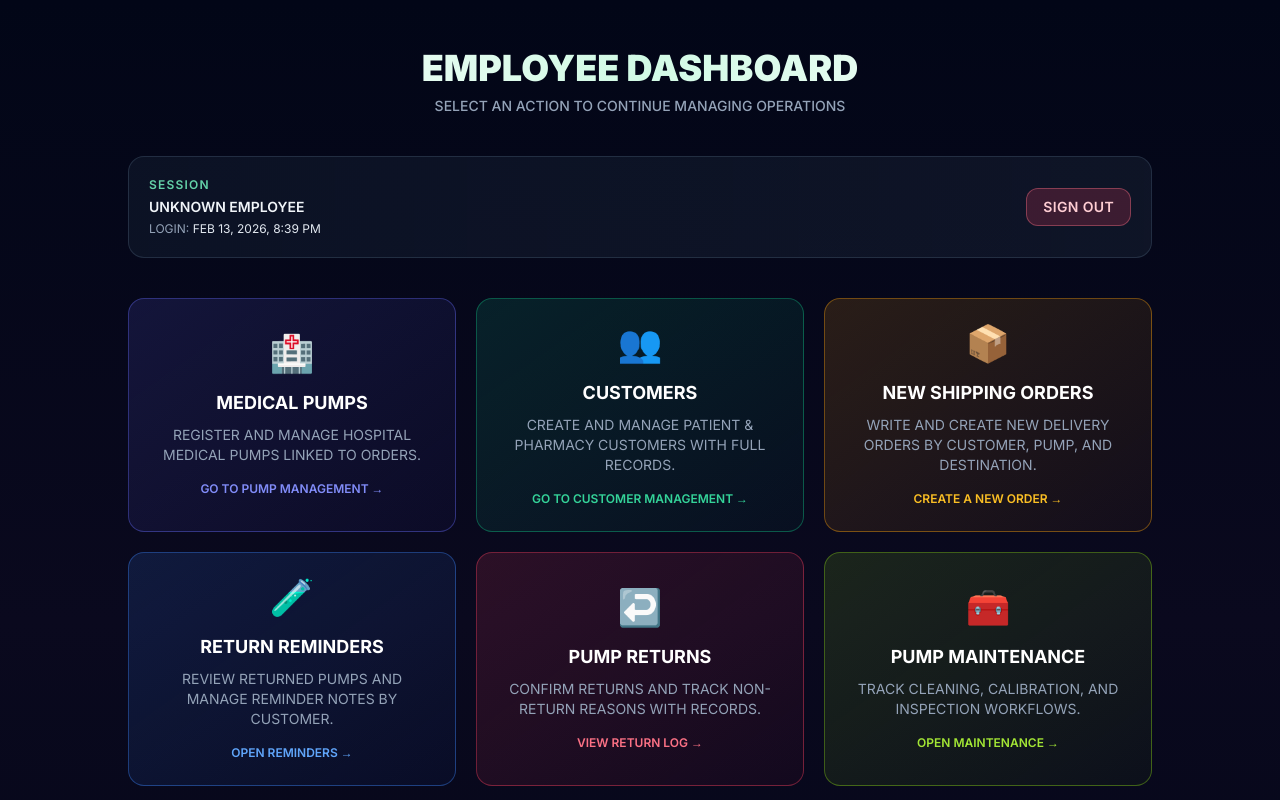
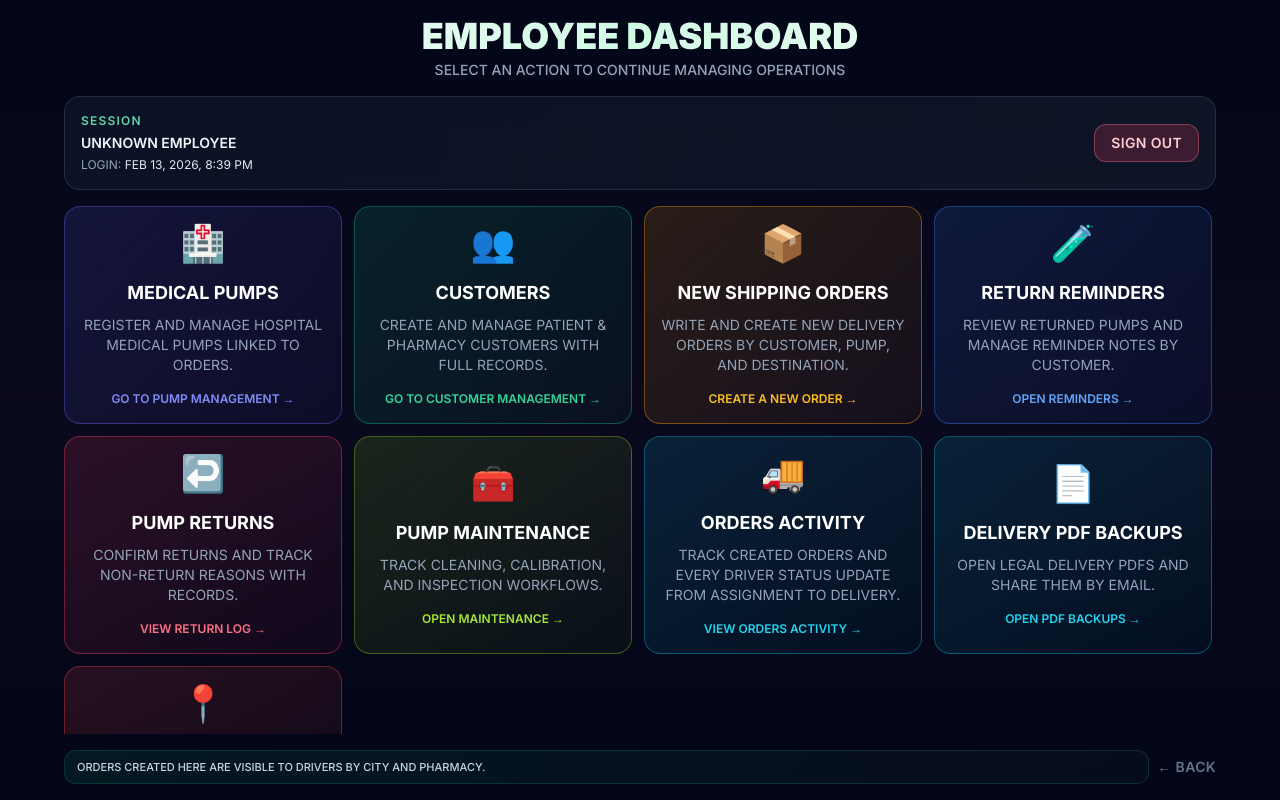
Before and after one commit to planaileen1-ctrl/nexus-logistics, a Next.js app: page /employee/dashboard in a window 1280 px wide. Shown: the top 800 px of the page. Built offline with nearby package versions, Linux system fonts and the light colour scheme; no server answers.

Commit message:
cambios pantalla

```diff
--- a/app/driver/dashboard/page.tsx
+++ b/app/driver/dashboard/page.tsx
@@ -152,6 +152,7 @@ function SignatureCanvas({
   };
 
   const start = (e: any) => {
+    if (e?.cancelable) e.preventDefault();
     drawing.current = true;
     const ctx = canvasRef.current!.getContext("2d")!;
     const { x, y } = pos(e);
@@ -160,6 +161,7 @@ function SignatureCanvas({
   };
 
   const move = (e: any) => {
+    if (e?.cancelable) e.preventDefault();
     if (!drawing.current) return;
     const ctx = canvasRef.current!.getContext("2d")!;
     const { x, y } = pos(e);
@@ -185,7 +187,7 @@ function SignatureCanvas({
         ref={canvasRef}
         width={320}
         height={120}
-        className="border border-white/20 rounded bg-black"
+        className="border border-white/20 rounded bg-black touch-none"
         onMouseDown={start}
         onMouseMove={move}
         onMouseUp={end}
--- a/app/employee/dashboard/page.tsx
+++ b/app/employee/dashboard/page.tsx
@@ -67,16 +67,16 @@ export default function EmployeeDashboardPage() {
     : "--";
 
   return (
-    <main className="min-h-screen bg-gradient-to-b from-[#020617] via-[#0a091e] to-[#020617] text-white px-4 py-8 overflow-hidden">
+    <main className="h-screen bg-gradient-to-b from-[#020617] via-[#0a091e] to-[#020617] text-white px-4 py-4 overflow-hidden">
 
       {/* Background decorations */}
       <div className="fixed top-0 left-0 w-96 h-96 bg-emerald-500/8 blur-3xl rounded-full -z-10" />
       <div className="fixed bottom-0 right-0 w-96 h-96 bg-indigo-500/8 blur-3xl rounded-full -z-10" />
 
-      <div className="w-full max-w-5xl mx-auto space-y-10">
+      <div className="w-full max-w-6xl h-full mx-auto flex flex-col gap-4">
 
         {/* HEADER */}
-        <div className="text-center space-y-2 pt-4">
+        <div className="text-center space-y-1">
           <h1 className="text-4xl font-black bg-gradient-to-r from-white via-emerald-100 to-white bg-clip-text text-transparent">
             Employee Dashboard
           </h1>
@@ -85,7 +85,7 @@ export default function EmployeeDashboardPage() {
           </p>
         </div>
 
-        <div className="bg-gradient-to-r from-slate-900/70 to-slate-800/40 border border-slate-700/60 rounded-2xl p-4 md:p-5 flex flex-col md:flex-row md:items-center md:justify-between gap-4">
+        <div className="bg-gradient-to-r from-slate-900/70 to-slate-800/40 border border-slate-700/60 rounded-2xl p-3 md:p-4 flex flex-col md:flex-row md:items-center md:justify-between gap-3">
           <div className="space-y-1">
             <p className="text-xs uppercase tracking-widest text-emerald-300/90 font-semibold">
               Session
@@ -109,14 +109,15 @@ export default function EmployeeDashboardPage() {
           </button>
         </div>
 
-        {/* CARDS GRID */}
-        <div className="grid grid-cols-1 md:grid-cols-3 gap-5">
+        <div className="flex-1 min-h-0">
+          {/* CARDS GRID */}
+          <div className="h-full overflow-y-auto pr-1 grid grid-cols-1 sm:grid-cols-2 xl:grid-cols-4 gap-3">
 
           {/* MEDICAL PUMPS */}
           <button
             onClick={() => router.push("/employee/pumps")}
             className="group cursor-pointer bg-gradient-to-br from-indigo-500/15 to-indigo-600/5 border border-indigo-500/40 hover:border-indigo-400/80
-                       rounded-2xl p-6 transition-all duration-300 hover:scale-[1.03] hover:shadow-lg hover:shadow-indigo-500/20"
+                       rounded-2xl p-4 transition-all duration-300 hover:scale-[1.02] hover:shadow-lg hover:shadow-indigo-500/20"
           >
             <div className="space-y-4">
               <div className="text-indigo-300 text-4xl group-hover:scale-110 transition-transform">🏥</div>
@@ -132,7 +133,7 @@ export default function EmployeeDashboardPage() {
           <button
             onClick={() => router.push("/employee/customers")}
             className="group cursor-pointer bg-gradient-to-br from-emerald-500/15 to-emerald-600/5 border border-emerald-500/40 hover:border-emerald-400/80
-                       rounded-2xl p-6 transition-all duration-300 hover:scale-[1.03] hover:shadow-lg hover:shadow-emerald-500/20"
+                       rounded-2xl p-4 transition-all duration-300 hover:scale-[1.02] hover:shadow-lg hover:shadow-emerald-500/20"
           >
             <div className="space-y-4">
               <div className="text-emerald-300 text-4xl group-hover:scale-110 transition-transform">👥</div>
@@ -148,7 +149,7 @@ export default function EmployeeDashboardPage() {
           <button
             onClick={() => router.push("/employee/orders?view=create")}
             className="group cursor-pointer bg-gradient-to-br from-amber-500/15 to-amber-600/5 border border-amber-500/40 hover:border-amber-400/80
-                       rounded-2xl p-6 transition-all duration-300 hover:scale-[1.03] hover:shadow-lg hover:shadow-amber-500/20"
+                       rounded-2xl p-4 transition-all duration-300 hover:scale-[1.02] hover:shadow-lg hover:shadow-amber-500/20"
           >
             <div className="space-y-4">
               <div className="text-amber-300 text-4xl group-hover:scale-110 transition-transform">📦</div>
@@ -164,7 +165,7 @@ export default function EmployeeDashboardPage() {
           <button
             onClick={() => router.push("/employee/pumps-manager")}
             className="group cursor-pointer bg-gradient-to-br from-blue-500/15 to-blue-600/5 border border-blue-500/40 hover:border-blue-400/80
-                       rounded-2xl p-6 transition-all duration-300 hover:scale-[1.03] hover:shadow-lg hover:shadow-blue-500/20"
+                       rounded-2xl p-4 transition-all duration-300 hover:scale-[1.02] hover:shadow-lg hover:shadow-blue-500/20"
           >
             <div className="space-y-4">
               <div className="text-blue-300 text-4xl group-hover:scale-110 transition-transform">🧪</div>
@@ -180,7 +181,7 @@ export default function EmployeeDashboardPage() {
           <button
             onClick={() => router.push("/employee/pump-returns")}
             className="group cursor-pointer bg-gradient-to-br from-rose-500/15 to-rose-600/5 border border-rose-500/40 hover:border-rose-400/80
-                       rounded-2xl p-6 transition-all duration-300 hover:scale-[1.03] hover:shadow-lg hover:shadow-rose-500/20"
+                       rounded-2xl p-4 transition-all duration-300 hover:scale-[1.02] hover:shadow-lg hover:shadow-rose-500/20"
           >
             <div className="space-y-4">
               <div className="text-rose-300 text-4xl group-hover:scale-110 transition-transform">↩️</div>
@@ -196,7 +197,7 @@ export default function EmployeeDashboardPage() {
           <button
             onClick={() => router.push("/employee/pump-maintenance")}
             className="group cursor-pointer bg-gradient-to-br from-lime-500/15 to-lime-600/5 border border-lime-500/40 hover:border-lime-400/80
-                       rounded-2xl p-6 transition-all duration-300 hover:scale-[1.03] hover:shadow-lg hover:shadow-lime-500/20"
+                       rounded-2xl p-4 transition-all duration-300 hover:scale-[1.02] hover:shadow-lg hover:shadow-lime-500/20"
           >
             <div className="space-y-4">
               <div className="text-lime-300 text-4xl group-hover:scale-110 transition-transform">🧰</div>
@@ -212,7 +213,7 @@ export default function EmployeeDashboardPage() {
           <button
             onClick={() => router.push("/employee/orders?view=activity")}
             className="group cursor-pointer bg-gradient-to-br from-cyan-500/15 to-cyan-600/5 border border-cyan-500/40 hover:border-cyan-400/80
-                       rounded-2xl p-6 transition-all duration-300 hover:scale-[1.03] hover:shadow-lg hover:shadow-cyan-500/20"
+                       rounded-2xl p-4 transition-all duration-300 hover:scale-[1.02] hover:shadow-lg hover:shadow-cyan-500/20"
           >
             <div className="space-y-4">
               <div className="text-cyan-300 text-4xl group-hover:scale-110 transition-transform">🚚</div>
@@ -228,7 +229,7 @@ export default function EmployeeDashboardPage() {
           <button
             onClick={() => router.push("/employee/delivery-pdfs")}
             className="group cursor-pointer bg-gradient-to-br from-cyan-500/15 to-cyan-600/5 border border-cyan-500/40 hover:border-cyan-400/80
-                       rounded-2xl p-6 transition-all duration-300 hover:scale-[1.03] hover:shadow-lg hover:shadow-cyan-500/20"
+                       rounded-2xl p-4 transition-all duration-300 hover:scale-[1.02] hover:shadow-lg hover:shadow-cyan-500/20"
           >
             <div className="space-y-4">
               <div className="text-cyan-300 text-4xl group-hover:scale-110 transition-transform">📄</div>
@@ -244,7 +245,7 @@ export default function EmployeeDashboardPage() {
           <button
             onClick={() => router.push("/employee/driver-tracking")}
             className="group cursor-pointer bg-gradient-to-br from-red-500/15 to-red-600/5 border border-red-500/40 hover:border-red-400/80
-                       rounded-2xl p-6 transition-all duration-300 hover:scale-[1.03] hover:shadow-lg hover:shadow-red-500/20"
+                       rounded-2xl p-4 transition-all duration-300 hover:scale-[1.02] hover:shadow-lg hover:shadow-red-500/20"
           >
             <div className="space-y-4">
               <div className="text-red-300 text-4xl group-hover:scale-110 transition-transform">📍</div>
@@ -256,20 +257,19 @@ export default function EmployeeDashboardPage() {
             </div>
           </button>
 
+          </div>
         </div>
 
-        {/* INFO NOTE */}
-        <div className="bg-gradient-to-r from-emerald-500/10 to-slate-500/5 border border-emerald-500/20 rounded-xl p-4 text-center">
-          <p className="text-xs text-slate-300 font-medium">
-            💡 Orders created here are visible to drivers by city and pharmacy. Track all logistics in real-time.
-          </p>
-        </div>
+        <div className="grid grid-cols-1 md:grid-cols-[1fr_auto] items-center gap-2">
+          <div className="bg-gradient-to-r from-emerald-500/10 to-slate-500/5 border border-emerald-500/20 rounded-xl px-3 py-2 text-center md:text-left">
+            <p className="text-[11px] text-slate-300 font-medium">
+              Orders created here are visible to drivers by city and pharmacy.
+            </p>
+          </div>
 
-        {/* BACK */}
-        <div className="text-center pt-4">
           <button
             onClick={() => router.back()}
-            className="text-sm text-slate-500 hover:text-slate-300 transition-colors font-semibold uppercase tracking-wide"
+            className="text-sm text-slate-500 hover:text-slate-300 transition-colors font-semibold uppercase tracking-wide justify-self-center md:justify-self-end"
           >
             ← Back
           </button>
--- a/components/DeliverySignature.tsx
+++ b/components/DeliverySignature.tsx
@@ -35,6 +35,7 @@ export default function DeliverySignature({
   }
 
   function start(e: any) {
+    if (e?.cancelable) e.preventDefault();
     setDrawing(true);
     draw(e);
   }
@@ -49,6 +50,7 @@ export default function DeliverySignature({
   }
 
   function draw(e: any) {
+    if (e?.cancelable) e.preventDefault();
     if (!drawing || !canvasRef.current) return;
 
     const canvas = canvasRef.current;
```
